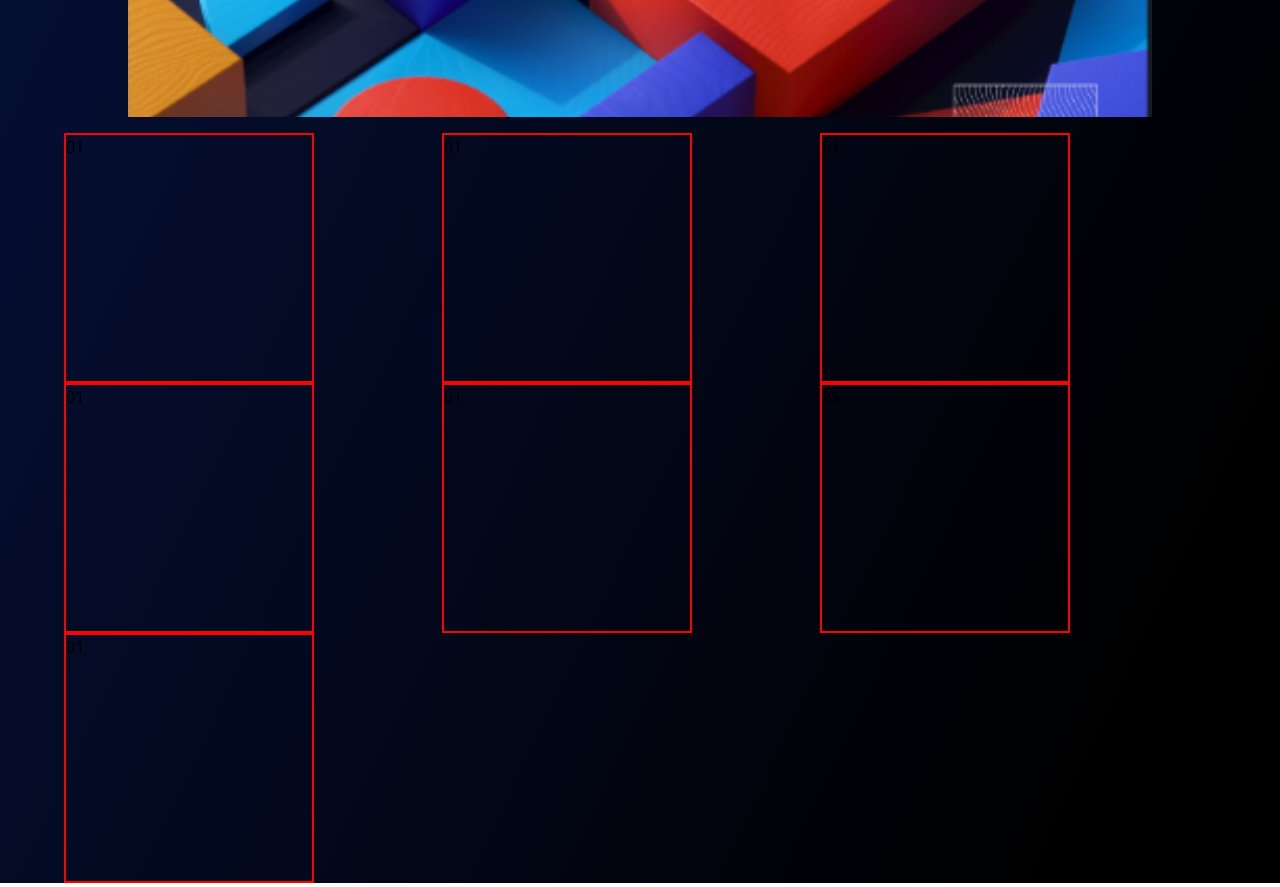
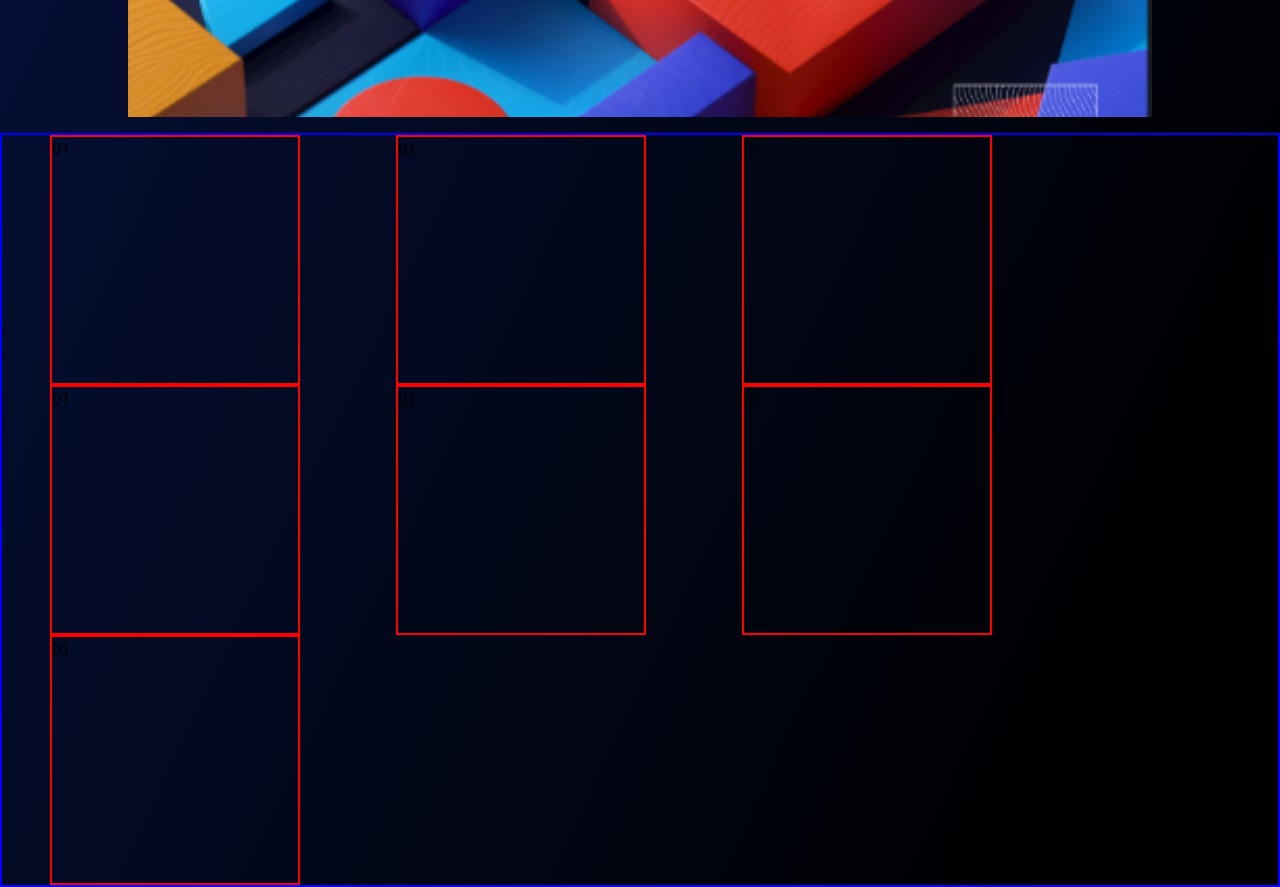
Before and after one commit to chwasiq0569/CheatSheet.sh, a React (Create React App) app: page / in a window 1280 px wide. Shown: the part 600-1487 px from the top of the page. Built offline with nearby package versions, Linux system fonts and the light colour scheme.

Commit message:
Created Grid Component

```diff
--- /dev/null
+++ b/src/Components/CheatSheetsGrid/CheatSheetsGrid.jsx
@@ -0,0 +1,15 @@
+import React from 'react';
+
+const CheatSheetsGrid = () => {
+    return (<div style={{ border: "2px solid blue" }} class="flex flex-wrap ">
+        <div style={{ width: "250px", margin: "0 3rem", height: '250px', border: "2px solid red" }}>01</div>
+        <div style={{ width: "250px", margin: "0 3rem", height: '250px', border: "2px solid red" }}>01</div>
+        <div style={{ width: "250px", margin: "0 3rem", height: '250px', border: "2px solid red" }}>01</div>
+        <div style={{ width: "250px", margin: "0 3rem", height: '250px', border: "2px solid red" }}>01</div>
+        <div style={{ width: "250px", margin: "0 3rem", height: '250px', border: "2px solid red" }}>01</div>
+        <div style={{ width: "250px", margin: "0 3rem", height: '250px', border: "2px solid red" }}>01</div>
+        <div style={{ width: "250px", margin: "0 3rem", height: '250px', border: "2px solid red" }}>01</div>
+    </div>);
+}
+
+export default CheatSheetsGrid;
--- a/src/Pages/HomePage/HomePage.jsx
+++ b/src/Pages/HomePage/HomePage.jsx
@@ -1,19 +1,12 @@
 import React from 'react'
+import CheatSheetsGrid from '../../Components/CheatSheetsGrid/CheatSheetsGrid';
 import Hero from '../../Components/Hero/Hero';
 import Navbar from '../../Components/Navbar/Navbar';
 const HomePage = () => {
     return (<div className='min-h-screen gradient-bg'>
         <Navbar />
         <Hero />
-        <div class="flex flex-wrap">
-            <div style={{ width: "250px", margin: "0 4rem", height: '250px', border: "2px solid red" }}>01</div>
-            <div style={{ width: "250px", margin: "0 4rem", height: '250px', border: "2px solid red" }}>01</div>
-            <div style={{ width: "250px", margin: "0 4rem", height: '250px', border: "2px solid red" }}>01</div>
-            <div style={{ width: "250px", margin: "0 4rem", height: '250px', border: "2px solid red" }}>01</div>
-            <div style={{ width: "250px", margin: "0 4rem", height: '250px', border: "2px solid red" }}>01</div>
-            <div style={{ width: "250px", margin: "0 4rem", height: '250px', border: "2px solid red" }}>01</div>
-            <div style={{ width: "250px", margin: "0 4rem", height: '250px', border: "2px solid red" }}>01</div>
-        </div>
+        <CheatSheetsGrid />
     </div>);
 }
 
```
